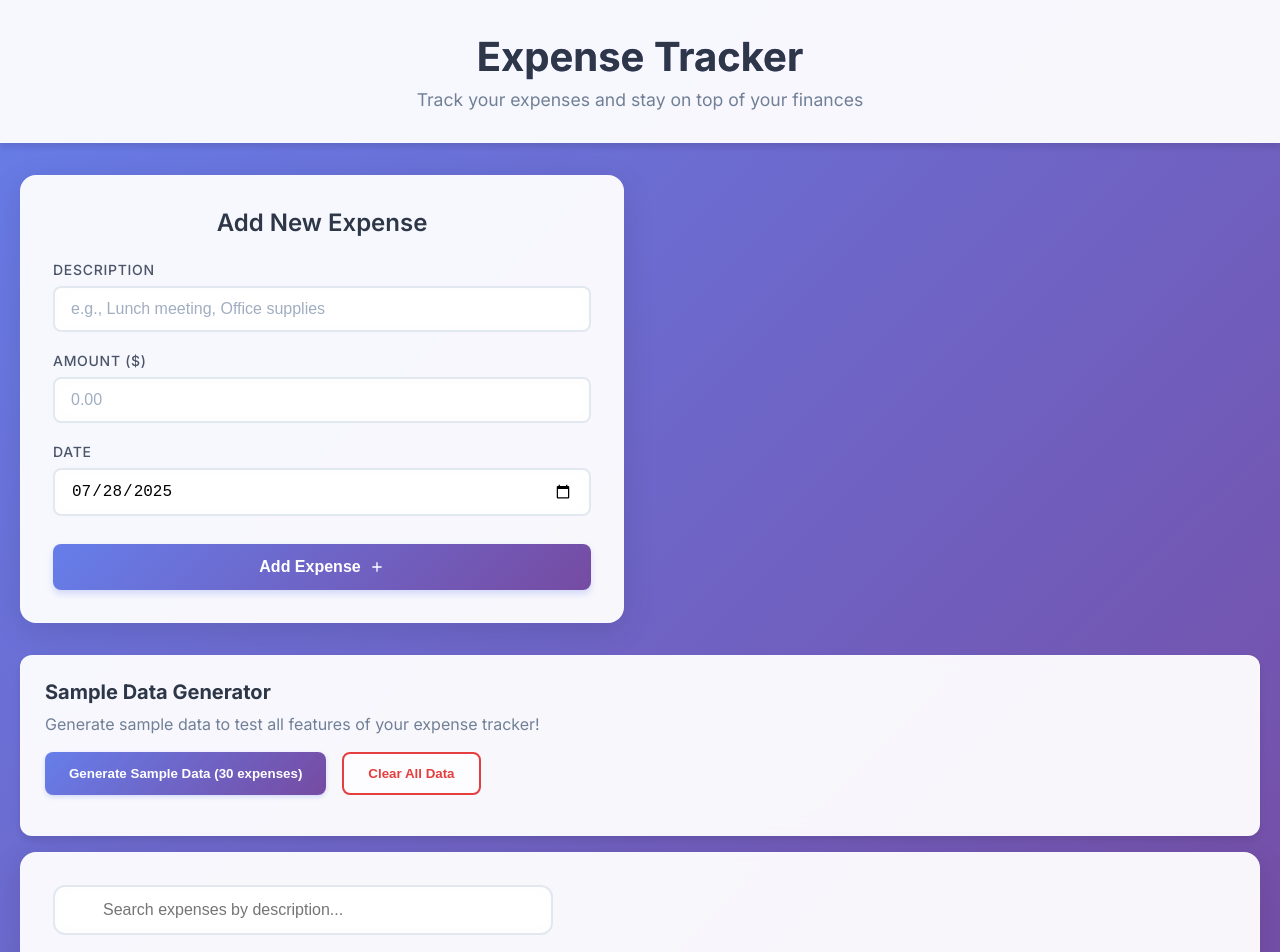
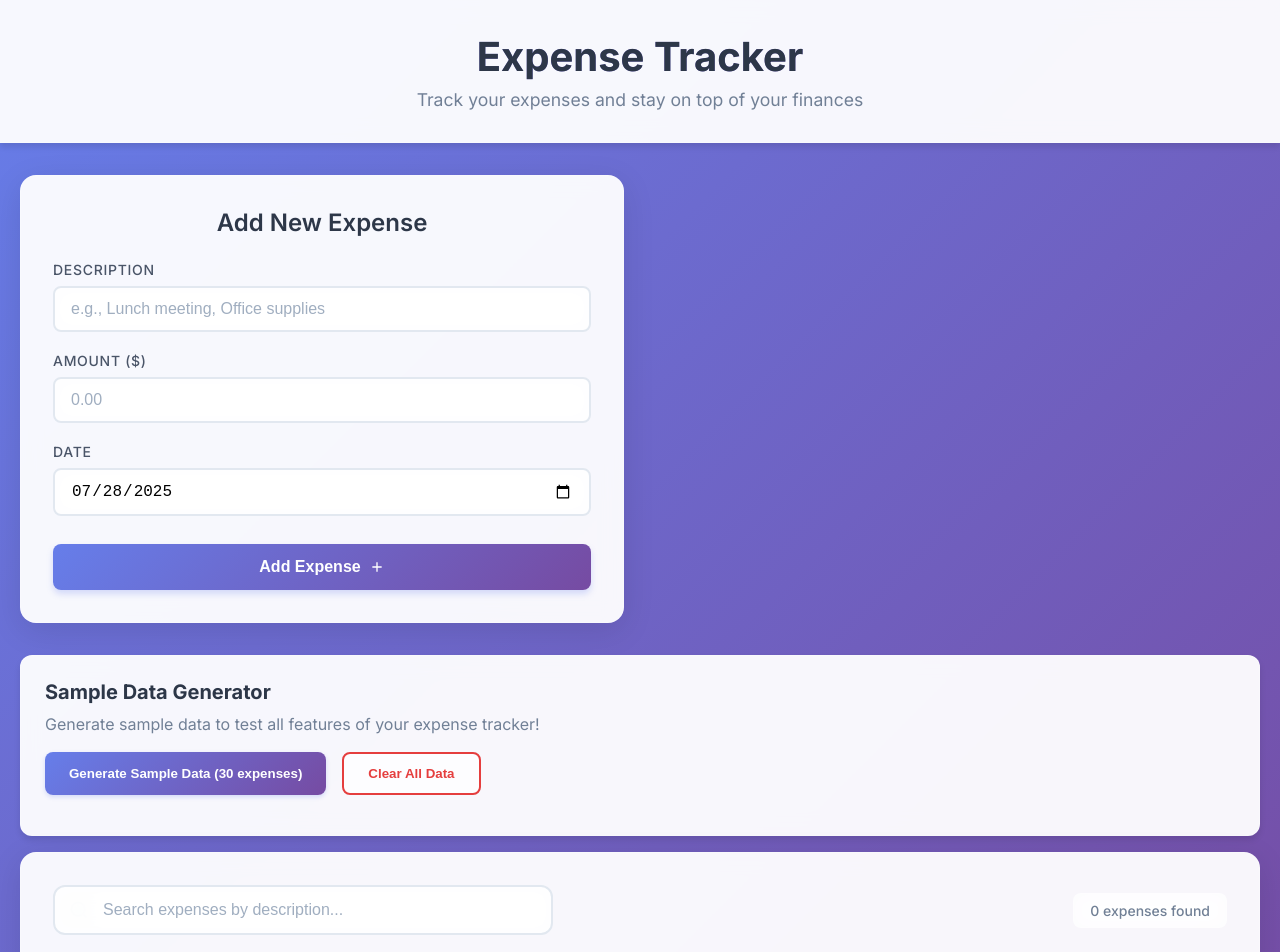
Before and after one commit to ferdamano/expense-tracker, a React (Create React App) app: page / in a window 1280 px wide. Shown: the top 952 px of the page. Built offline with nearby package versions, Linux system fonts and the light colour scheme.

Commit message:
update search

```diff
--- a/src/App.js
+++ b/src/App.js
@@ -70,6 +70,7 @@ function App() {
           )}
           <div className="list-section">
             <SearchFilter
+              expenseCount={filteredExpenses.length}
               onSearchChange={setSearchTerm}
               searchTerm={searchTerm} />
             <ExpenseList expenses={filteredExpenses} />
--- a/src/components/SearchFilter.css
+++ b/src/components/SearchFilter.css
@@ -17,6 +17,16 @@
   max-width: 500px;
 }
 
+.search-icon {
+  position: absolute;
+  left: 1rem;
+  top: 50%;
+  transform: translateY(-50%);
+  color: #a0aec0;
+  pointer-events: none;
+  transition: color 0.2s ease;
+}
+
 .search-input {
   width: 100%;
   padding: 0.875rem 1rem 0.875rem 3rem;
@@ -26,6 +36,21 @@
   background: rgba(255, 255, 255, 0.8);
   backdrop-filter: blur(10px);
   transition: all 0.2s ease;
+}
+
+.search-input:focus {
+  outline: none;
+  border-color: #667eea;
+  box-shadow: 0 0 0 3px rgba(102, 126, 234, 0.1);
+  background: rgba(255, 255, 255, 0.95);
+}
+
+.search-input:focus + .search-icon {
+  color: #667eea;
+}
+
+.search-input::placeholder {
+  color: #a0aec0;
 }
 
 .clear-search {
@@ -45,6 +70,26 @@
   justify-content: center;
 }
 
+.clear-search:hover {
+  color: #e53e3e;
+  background: rgba(229, 62, 62, 0.1);
+}
+
+.search-stats {
+  display: flex;
+  align-items: center;
+}
+
+.expense-count {
+  font-size: 0.875rem;
+  color: #718096;
+  font-weight: 500;
+  padding: 0.5rem 1rem;
+  background: rgba(255, 255, 255, 0.6);
+  border-radius: 8px;
+  backdrop-filter: blur(10px);
+  border: 1px solid rgba(255, 255, 255, 0.2);
+}
 
 /* Responsive Design */
 @media (max-width: 768px) {
@@ -64,11 +109,18 @@
     font-size: 0.875rem;
   }
 
+  .search-icon {
+    left: 0.875rem;
+  }
 
   .clear-search {
     right: 0.625rem;
   }
 
+  .expense-count {
+    text-align: center;
+    font-size: 0.75rem;
+  }
 }
 
 @media (max-width: 480px) {
@@ -77,6 +129,12 @@
     font-size: 0.875rem;
   }
 
+  .search-icon {
+    left: 0.75rem;
+    width: 18px;
+    height: 18px;
+  }
+
   .clear-search {
     right: 0.5rem;
   }
--- a/src/components/SearchFilter.js
+++ b/src/components/SearchFilter.js
@@ -1,11 +1,15 @@
-import React from "react";
-import "./SearchFilter.css";
+import React from 'react';
+import './SearchFilter.css';
 
-const SearchFilter = ({ searchTerm, onSearchChange }) => {
-    return (
+const SearchFilter = ({ searchTerm, onSearchChange, expenseCount }) => {
+  return (
     <div className="search-filter">
       <div className="search-container">
         <div className="search-input-wrapper">
+          <svg className="search-icon" width="20" height="20" viewBox="0 0 24 24" fill="none" stroke="currentColor" strokeWidth="2">
+            <circle cx="11" cy="11" r="8"/>
+            <path d="m21 21-4.35-4.35"/>
+          </svg>
           <input
             type="text"
             placeholder="Search expenses by description..."
@@ -16,15 +20,24 @@ const SearchFilter = ({ searchTerm, onSearchChange }) => {
           {searchTerm && (
             <button
               className="clear-search"
-              onClick={() => onSearchChange("")}
+              onClick={() => onSearchChange('')}
               title="Clear search"
             >
+              <svg width="16" height="16" viewBox="0 0 24 24" fill="none" stroke="currentColor" strokeWidth="2">
+                <line x1="18" y1="6" x2="6" y2="18"/>
+                <line x1="6" y1="6" x2="18" y2="18"/>
+              </svg>
             </button>
           )}
         </div>
+        <div className="search-stats">
+          <span className="expense-count">
+            {expenseCount} expense{expenseCount !== 1 ? 's' : ''} found
+          </span>
+        </div>
       </div>
     </div>
-  )
+  );
 };
 
 export default SearchFilter;
```
